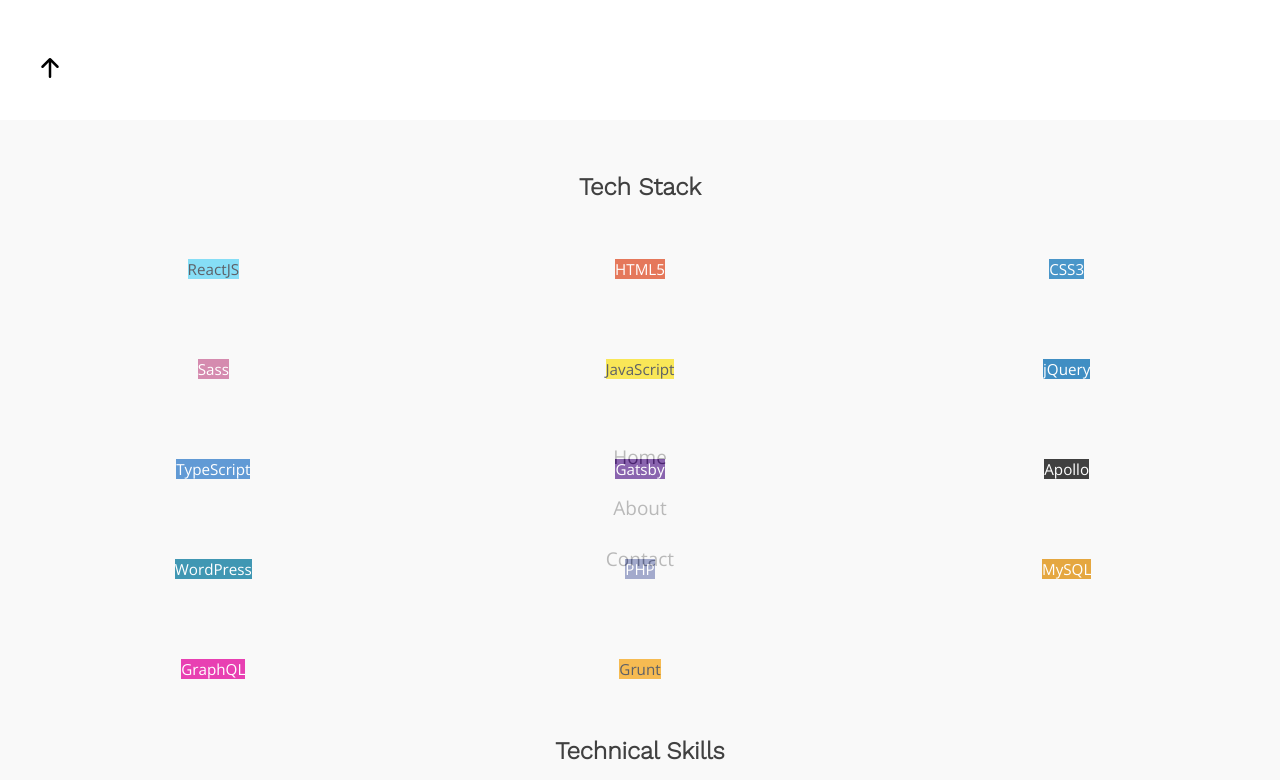
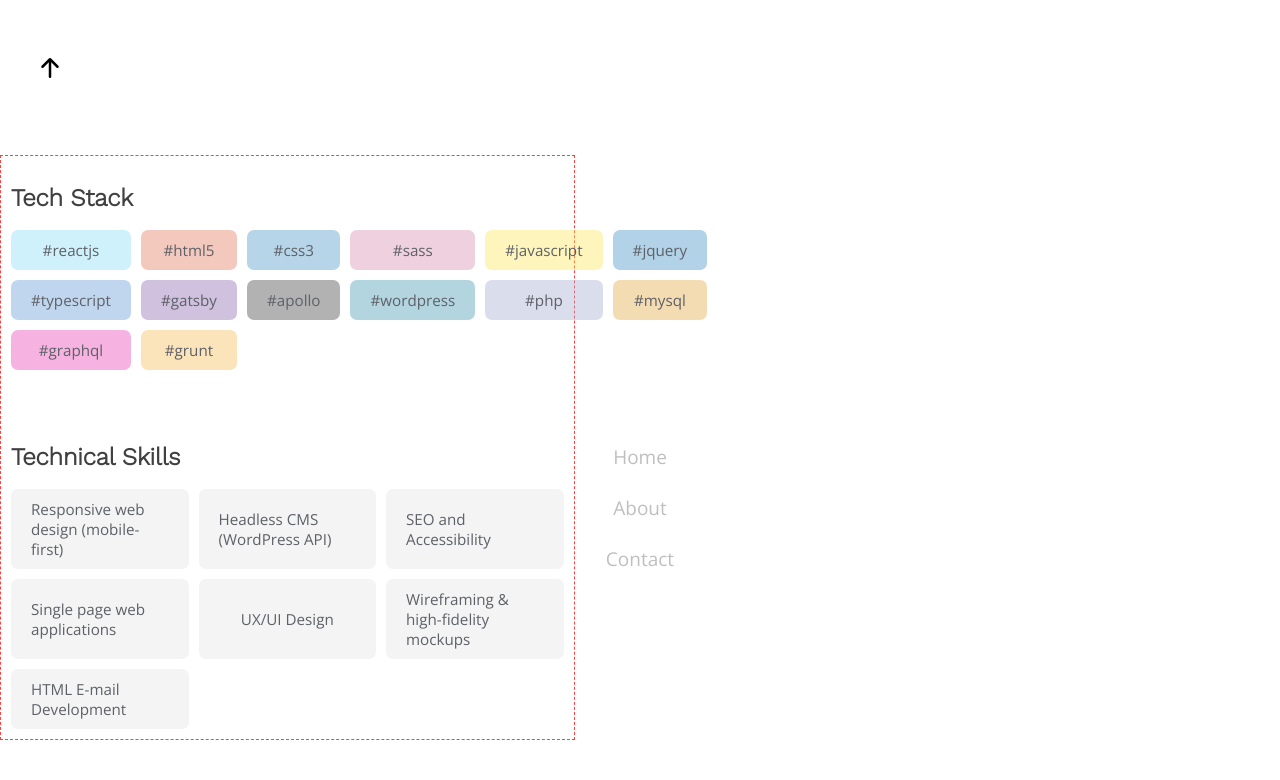
Before and after one commit to casillavincent/gatsby-portfolio, a Gatsby site: page /about in a window 1280 px wide. Shown: the part 680-1460 px from the top of the page. Built offline with nearby package versions, Linux system fonts and the light colour scheme; Gatsby itself is replaced by a stand-in of ours.

Commit message:
fixed about page stack

```diff
--- a/src/pages/about.js
+++ b/src/pages/about.js
@@ -12,7 +12,6 @@ const about = () => {
         <React.Fragment>
             <Header />
             <Layout>
-                <TopBtn />
                 {/* Summary - Above the Fold */}
                 <article className="about-summary">
                     {/* Banner */}
@@ -51,7 +50,7 @@ const about = () => {
                             <ul className="stack-ul">
                                 {myStack.map((item, i) => (
                                     <li key={i} id={"stack-item__" + item.toLowerCase()}>
-                                        {item}
+                                        #{item}
                                     </li>
                                 ))}
                             </ul>
@@ -69,6 +68,7 @@ const about = () => {
                     </div>
                 </article>
                 <Contact />
+                <TopBtn />
             </Layout>
             <Footer />
         </React.Fragment>
--- a/src/scss/pages/_about.scss
+++ b/src/scss/pages/_about.scss
@@ -79,29 +79,70 @@
 --------------------------------
 */
 article.my-stack {
-    display: flex;
-    flex-direction: column;
-    align-items: center;
-    justify-content: center;
+    display: grid;
+    grid-template-columns: 1fr 1fr;
     padding: 35px 0px;
-    background: #f7f7f7;
 }
 
 .my-stack-inner-container {
     width: 100%;
     height: auto;
+    border: 1px dashed red;
+    padding: 10px;
+
     h2 {
-        text-align: center;
         margin: 20px 0px;
     }
+    @media screen and (min-width: 75em) {
+        max-width: 80%;
+    }
 
+    /* Stack */
     div.stack-list {
+        margin-bottom: 75px;
         .stack-ul {
             display: grid;
-            grid-template-columns: repeat(3, 1fr);
-            grid-auto-rows: 100px;
+            grid-template-columns: repeat(2, 1fr);
+            grid-gap: 10px;
             align-items: center;
-            justify-items: center;
+
+            li {
+                @include center-items--col;
+                padding: 10px 20px;
+                border-radius: 7px;
+                text-transform: lowercase;
+            }
+
+            @media screen and (min-width: 25em) {
+                grid-template-columns: repeat(3, 1fr);
+            }
+            @media screen and (min-width: 50em) {
+                grid-template-columns: repeat(4, 1fr);
+            }
+            @media screen and (min-width: 75em) {
+                grid-template-columns: repeat(6, 1fr);
+            }
+            @media screen and (min-width: 100em) {
+                grid-template-columns: repeat(8, 1fr);
+            }
+        }
+    }
+
+    div.technical-skills {
+        .technical-skills-ul {
+            display: grid;
+            grid-template-columns: repeat(2, 1fr);
+            grid-gap: 10px;
+            @media screen and (min-width: 50em) {
+                grid-template-columns: repeat(3, 1fr);
+            }
+            li {
+                @include center-items--col;
+                padding: 10px 20px;
+                border-radius: 7px;
+                background: rgb(240, 240, 240);
+                color: #282c35;
+            }
         }
     }
 }
@@ -109,59 +150,59 @@ article.my-stack {
 /* Grid Colors for individual stack item */
 #stack-item {
     &__reactjs {
-        background: #5ed3f3;
+        background: rgba(#5ed3f3, 0.4);
         color: #282c35;
     }
     &__html5 {
-        background: #dd4b24;
-        color: white;
+        background: rgba(#dd4b24, 0.4);
+        color: #282c35;
     }
     &__css3 {
-        background: #0e73b7;
-        color: white;
+        background: rgba(#0e73b7, 0.4);
+        color: #282c35;
     }
     &__sass {
-        background: #c76494;
-        color: white;
+        background: rgba(#c76494, 0.4);
+        color: #282c35;
     }
     &__javascript {
-        background: #f7df1f;
+        background: rgba(#f7df1f, 0.4);
         color: #282c35;
     }
     &__jquery {
-        background: #0169af;
-        color: white;
+        background: rgba(#0169af, 0.4);
+        color: #282c35;
     }
     &__typescript {
-        background: #2d79c7;
-        color: white;
+        background: rgba(#2d79c7, 0.4);
+        color: #282c35;
     }
     &__gatsby {
-        background: #633194;
-        color: white;
+        background: rgba(#633194, 0.4);
+        color: #282c35;
     }
     &__apollo {
-        background: #010101;
-        color: white;
+        background: rgba(#010101, 0.4);
+        color: #282c35;
     }
     &__wordpress {
-        background: #00749a;
-        color: white;
+        background: rgba(#00749a, 0.4);
+        color: #282c35;
     }
     &__php {
-        background: #858ebb;
-        color: white;
+        background: rgba(#858ebb, 0.4);
+        color: #282c35;
     }
     &__mysql {
-        background: #dd8a00;
-        color: white;
+        background: rgba(#dd8a00, 0.4);
+        color: #282c35;
     }
     &__graphql {
-        background: #e10098;
-        color: white;
+        background: rgba(#e10098, 0.4);
+        color: #282c35;
     }
     &__grunt {
-        background: #f3a419;
+        background: rgba(#f3a419, 0.4);
         color: #282c35;
     }
 }
```
Also changed, not shown: 2 other files.
